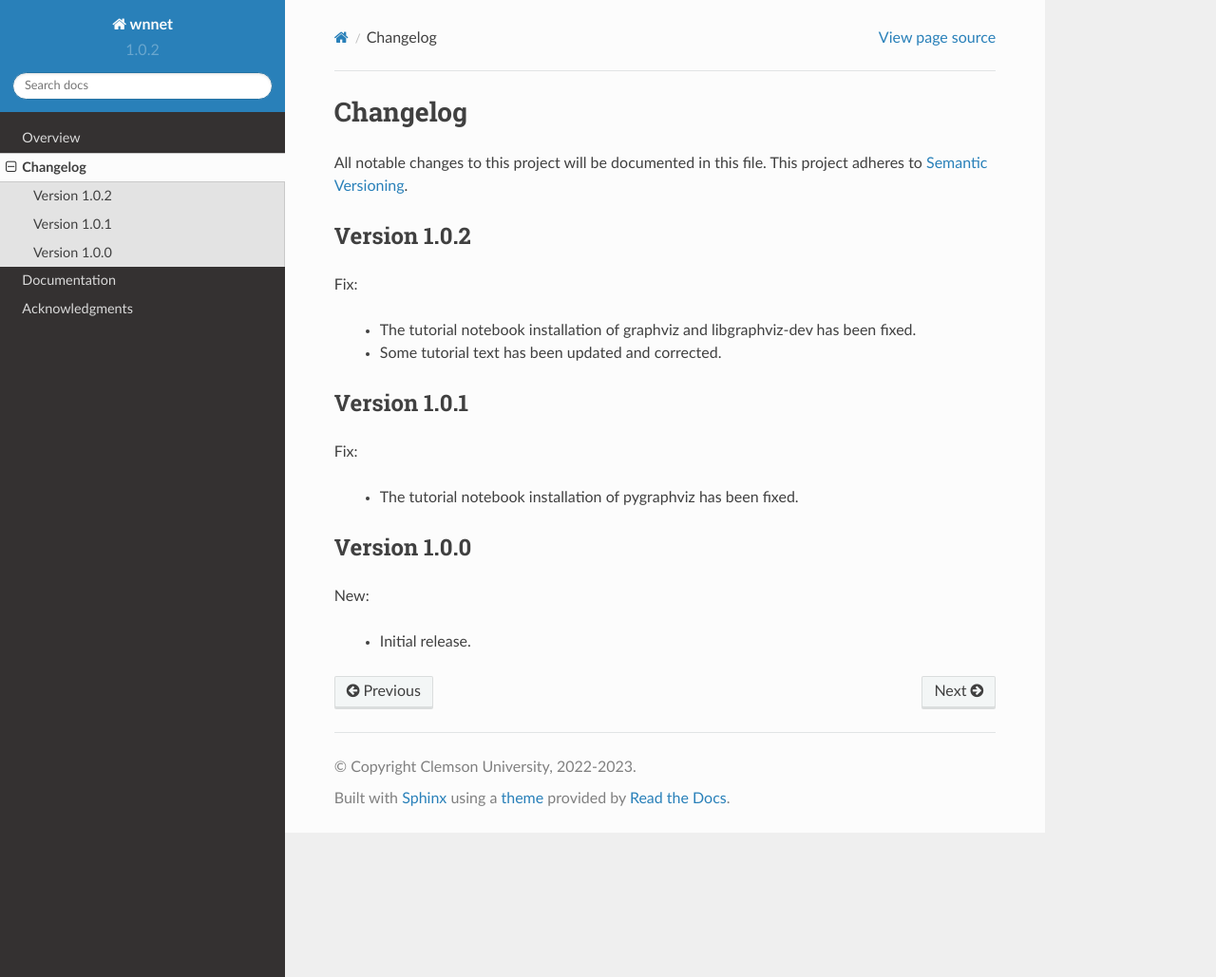
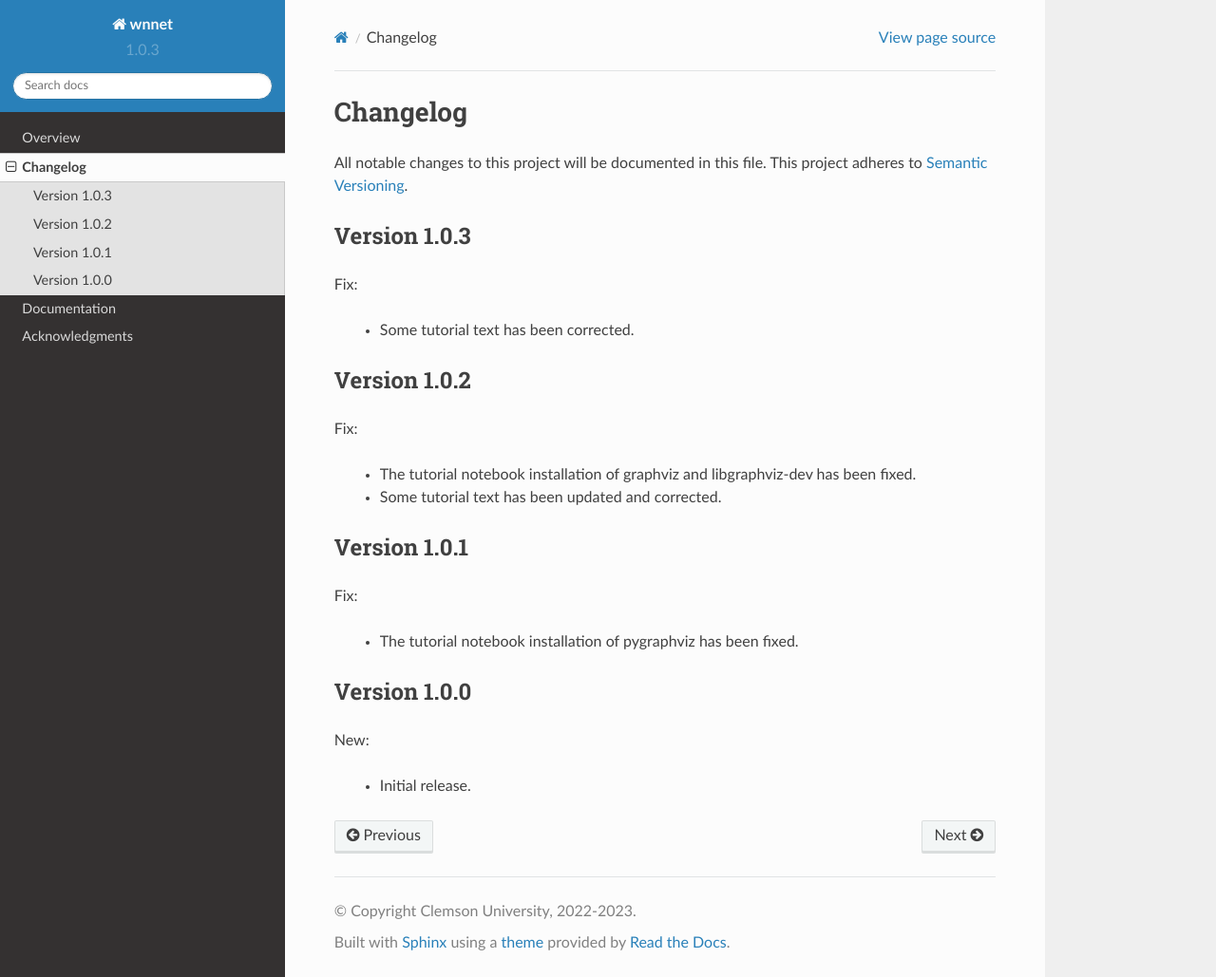
Before and after one commit to mbradle/wnnet, a Sphinx documentation site: the page built from doc/source/changelog.rst, in a window 1280 px wide and 1029 px high. Shown: the whole window at 95% size. Built offline with Sphinx 7.4.7 and the Read the Docs theme 2.0.0, drawn with Linux system fonts in a browser that asks for light colours.

Commit message:
Fix typo.  Update for next release.

```diff
--- a/doc/source/changelog.rst
+++ b/doc/source/changelog.rst
@@ -3,6 +3,13 @@ Changelog
 
 All notable changes to this project will be documented in this file.  This
 project adheres to `Semantic Versioning <http://semver.org/spec/v2.0.0.html>`_.
+
+Version 1.0.3
+-------------
+
+Fix:
+
+  * Some tutorial text has been corrected.
 
 Version 1.0.2
 -------------
--- a/wnnet/__about__.py
+++ b/wnnet/__about__.py
@@ -2,6 +2,6 @@ __all__ = ["__title__", "__summary__", "__version__", "__author__", "__copyright
 
 __title__ = "wnnet"
 __summary__ = "Python project to handle webnucleo reaction networks"
-__version__ = "1.0.2"
+__version__ = "1.0.3"
 __author__ = "Clemson University"
 __copyright__ = "Clemson University, 2022-2023"
```
Also changed, not shown: 1 other file.
